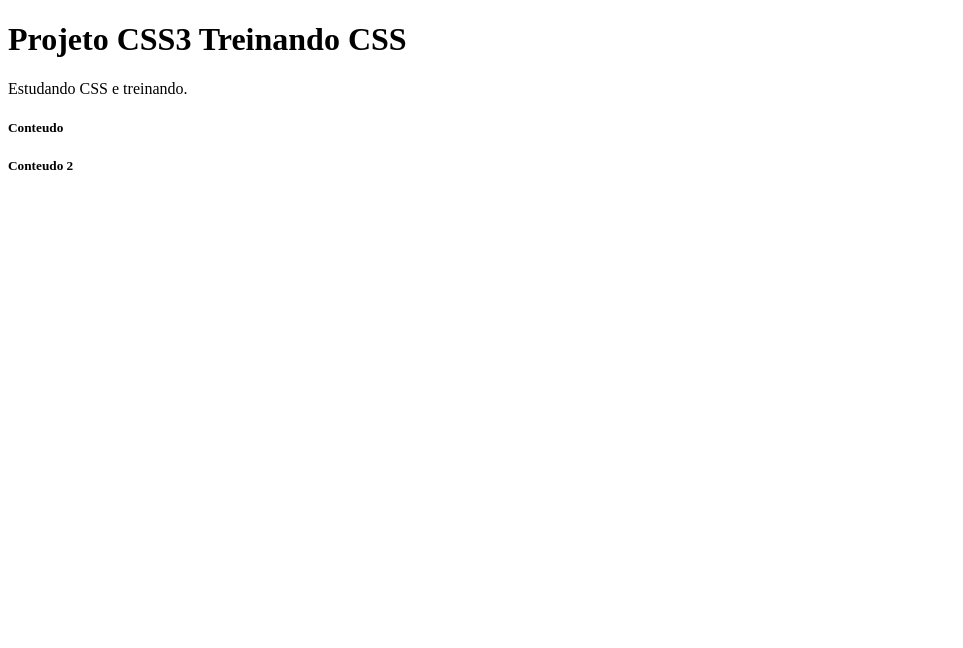
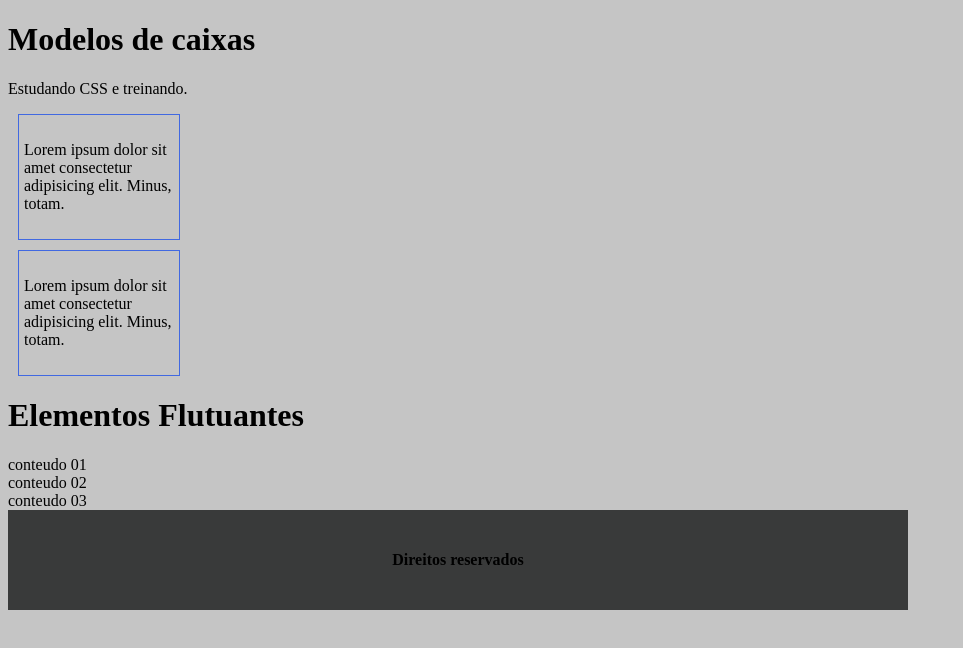
Before and after one commit to Cicera1987/Projetos-em-HTM5-e-CSS3, a plain HTML site: page Projeto CSS3/index.html in a window 1280 px wide. Shown: the whole page, without its empty margins (0-963 px from the left). Drawn offline with Linux system fonts and the light colour scheme.

Commit message:
alterações

```diff
--- a/Projeto CSS3/assets/css/style.css
+++ b/Projeto CSS3/assets/css/style.css
@@ -0,0 +1,30 @@
+body{
+    background: #c5c5c5;
+    width: 900px;
+}
+
+.conteudo{
+    border: 1px solid royalblue;
+    /*padding-top: 20px;
+    padding-right: 20px;
+    padding-bottom: 20px;
+    padding-left: 20px;*/
+
+    padding:10px 5px;
+    /*padding: 20px;*/
+
+    /*margin-top: 20px;
+    margin-right:20px ;
+    margin-left: 20px;
+    margin-top: 20px;*/
+    margin: 10px;
+    width: 150px;
+}
+
+
+
+footer{
+    background-color: rgb(57, 58, 58);
+    text-align: center;
+    padding: 20px;
+}
--- a/Projeto CSS3/index.html
+++ b/Projeto CSS3/index.html
@@ -1,24 +1,38 @@
 <!DOCTYPE html>
 <html lang="pt-br">
   <head>
-    <meta charset="UTF-8">
-    <meta http-equiv="X-UA-Compatible" content="IE=edge">
-    <meta name="viewport" content="width=device-width, initial-scale=1.0">
+    <meta charset="UTF-8" />
+    <meta http-equiv="X-UA-Compatible" content="IE=edge" />
+    <meta name="viewport" content="width=device-width, initial-scale=1.0" />
     <title>Projeto CSS3</title>
-    <link rel="stylesheet" href="assets/css/style.css">
+    <link rel="stylesheet" href="assets/css/style.css" />
   </head>
   <body>
     <header>
-        <h1>Projeto CSS3 Treinando CSS</h1>
+      <h1>Modelos de caixas</h1>
       <p>Estudando CSS e treinando.</p>
     </header>
-
-    <section>
-        <h5>Conteudo</h5>
+    <main>
+      <section class="conteudo">
+        <p>
+          Lorem ipsum dolor sit amet consectetur adipisicing elit. Minus, totam.
+        </p>
       </section>
 
-    <section>
-        <h5>Conteudo 2</h5>
+      <section class="conteudo">
+        <p>
+          Lorem ipsum dolor sit amet consectetur adipisicing elit. Minus, totam.
+        </p>
       </section>
+
+      <h1>Elementos Flutuantes</h1>
+      <section class="flutuante">conteudo 01</section>
+      <section class="flutuante">conteudo 02</section>
+      <section class="flutuante">conteudo 03</section>
+    </main>
+
+    <footer class="footer">
+      <h4>Direitos reservados</h4>
+    </footer>
   </body>
 </html>
```
Lines whose indentation alone changed are shown as unchanged.
